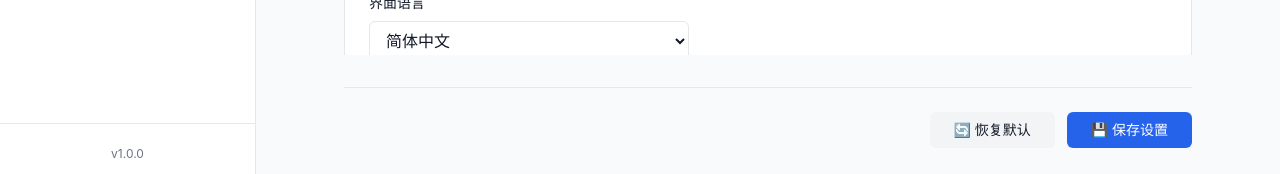
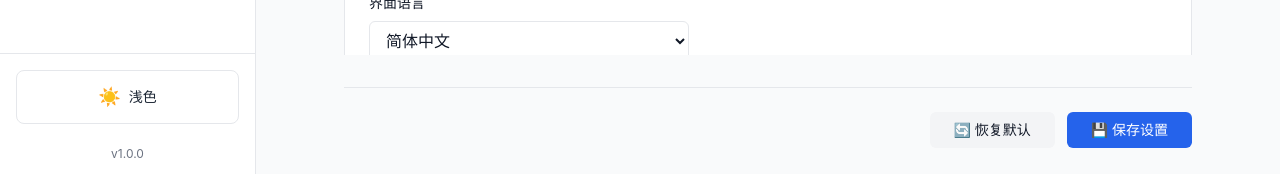
Before and after one commit to Hachi8mi-Software/Jigsaw, a Vue app: page /Jigsaw/settings in a window 1280 px wide. Shown: the part 620-794 px from the top of the page. Built offline with nearby package versions, Linux system fonts and the light colour scheme.

Commit message:
✨ 实现主题切换功能，添加主题图标、文本和提示，更新样式以支持主题切换按钮

```diff
--- a/src/App.vue
+++ b/src/App.vue
@@ -40,6 +40,43 @@ const navItems = [
 // 方法
 const navigateTo = (path: string) => {
   router.push(path)
+}
+
+// 主题切换方法
+const toggleTheme = () => {
+  const currentTheme = settingsStore.settings.ui.theme
+  if (currentTheme === 'auto') {
+    settingsStore.settings.ui.theme = 'light'
+  } else if (currentTheme === 'light') {
+    settingsStore.settings.ui.theme = 'dark'
+  } else {
+    settingsStore.settings.ui.theme = 'auto'
+  }
+  settingsStore.saveSettings()
+}
+
+// 获取主题图标
+const getThemeIcon = () => {
+  const theme = settingsStore.settings.ui.theme
+  if (theme === 'auto') return '🖥️'
+  if (theme === 'light') return '☀️'
+  return '🌙'
+}
+
+// 获取主题文本
+const getThemeText = () => {
+  const theme = settingsStore.settings.ui.theme
+  if (theme === 'auto') return '自动'
+  if (theme === 'light') return '浅色'
+  return '深色'
+}
+
+// 获取主题提示
+const getThemeTooltip = () => {
+  const theme = settingsStore.settings.ui.theme
+  if (theme === 'auto') return '当前：跟随系统 (点击切换到浅色)'
+  if (theme === 'light') return '当前：浅色主题 (点击切换到深色)'
+  return '当前：深色主题 (点击切换到自动)'
 }
 
 // 应用主题
@@ -111,6 +148,18 @@ watch(() => settingsStore.settings.ui.theme, (newTheme) => {
       </ul>
 
       <div class="sidebar-footer">
+        <!-- 主题切换按钮 -->
+        <div class="theme-toggle-container">
+          <button
+            @click="toggleTheme"
+            class="theme-toggle-btn"
+            :title="getThemeTooltip()"
+          >
+            <span class="theme-icon">{{ getThemeIcon() }}</span>
+            <span class="theme-text">{{ getThemeText() }}</span>
+          </button>
+        </div>
+
         <div class="version-info">
           <span class="version-text">v1.0.0</span>
         </div>
@@ -194,6 +243,38 @@ watch(() => settingsStore.settings.ui.theme, (newTheme) => {
   border-top: 1px solid var(--border-color);
 }
 
+/* 主题切换按钮样式 */
+.theme-toggle-container {
+  @apply mb-4;
+}
+
+.theme-toggle-btn {
+  @apply w-full flex items-center justify-center px-4 py-3 rounded-lg transition-all duration-200;
+  background-color: var(--bg-secondary);
+  color: var(--text-primary);
+  border: 1px solid var(--border-color);
+}
+
+.theme-toggle-btn:hover {
+  background-color: var(--text-accent);
+  color: #ffffff;
+  border-color: var(--text-accent);
+  transform: translateY(-1px);
+  box-shadow: 0 4px 8px rgba(0, 0, 0, 0.1);
+}
+
+.theme-toggle-btn:active {
+  transform: translateY(0);
+}
+
+.theme-icon {
+  @apply text-lg mr-2;
+}
+
+.theme-text {
+  @apply font-medium text-sm;
+}
+
 .version-info {
   @apply text-center;
 }
--- a/src/viewModels/settings/settingsViewModel.ts
+++ b/src/viewModels/settings/settingsViewModel.ts
@@ -21,10 +21,6 @@ export class SettingsViewModel {
   public performanceSettings = computed({
     get: () => this.settingsStore.settings.performance,
     set: (value) => { this.settingsStore.settings.performance = value }
-  })
-  public dataSettings = computed({
-    get: () => this.settingsStore.settings.data,
-    set: (value) => { this.settingsStore.settings.data = value }
   })
 
   // 当前主题计算属性
```
